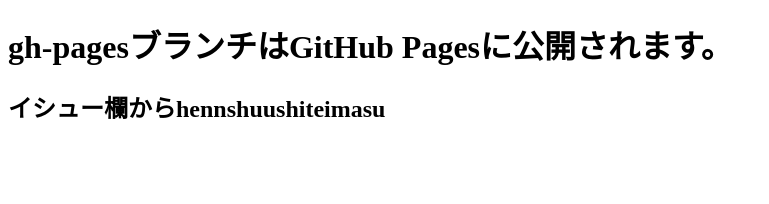
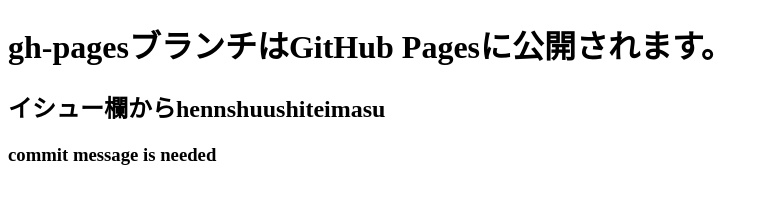
Before and after one commit to asaka0408/assessment, a plain HTML site: page index.html in a window 1280 px wide. Shown: the whole page, without its empty margins (0-769 px from the left). Drawn offline with Linux system fonts and the light colour scheme.

Commit message:
commit message

```diff
--- a/index.html
+++ b/index.html
@@ -7,5 +7,6 @@
   <body>
     <h1>gh-pagesブランチはGitHub Pagesに公開されます。</h1>
     <h2>イシュー欄からhennshuushiteimasu</h2>
+    <h3>commit message is needed </h3>
   </body>
 </html>
```
